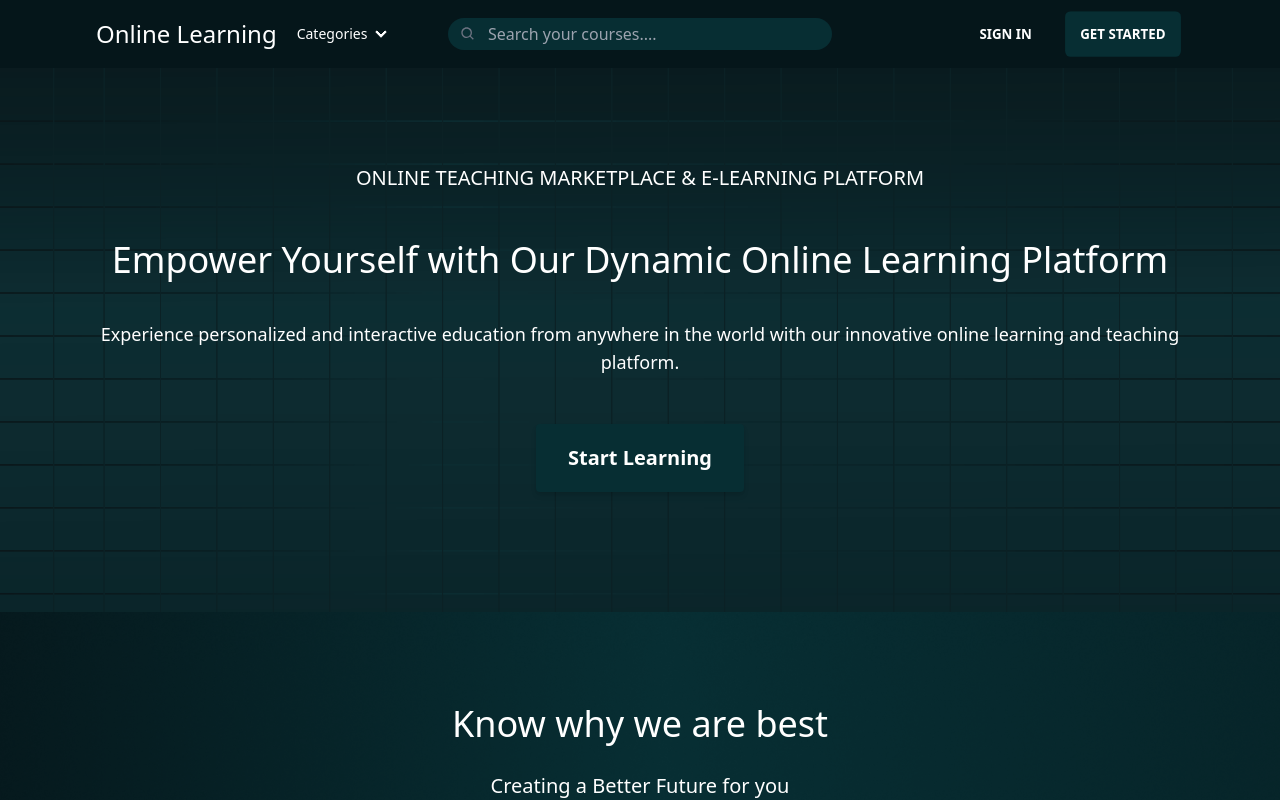
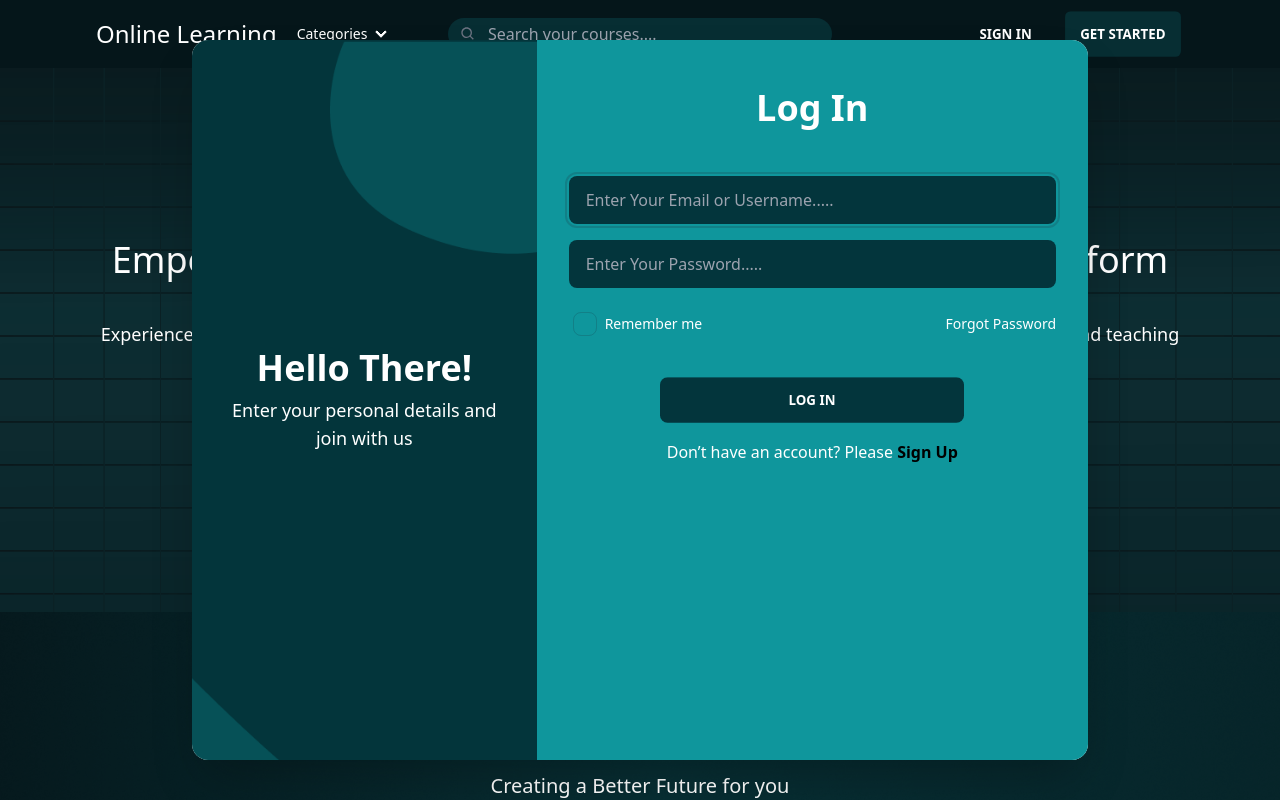
Before and after one commit to Zannatul-Fahmida/online-learning, a Next.js app: page / in a window 1280 px wide. Both pictures are taken after a click on the button "SIGN IN". Shown: the top 800 px of the page. Built offline with nearby package versions, Linux system fonts and the light colour scheme.

Commit message:
login and reset modal added

```diff
--- /dev/null
+++ b/components/Register/ForgotModal.jsx
@@ -0,0 +1,51 @@
+import styles from "../../styles/Register.module.css";
+
+export default function ForgotModal({ setForgotModalOpen }) {
+  return (
+    <dialog id="my_modal_3" className="modal">
+      <div className="modal-box flex items-center text-black p-0 h-full w-11/12 max-w-4xl">
+        <div
+          className={`${styles.registerBg} h-full px-10 text-white text-center flex flex-col justify-center`}
+        >
+          <h2 className="text-4xl font-bold">Hello There!</h2>
+          <p className="text-lg mt-2">
+            Create a strong password and
+            <br /> keep it secret
+          </p>
+        </div>
+        <div
+          style={{ backgroundColor: "#0F969C" }}
+          className="flex flex-col items-center flex-grow h-full text-white px-8"
+        >
+          <h1 className="text-4xl font-bold pt-12">Reset Password</h1>
+          <p className="text-center text-lg mt-6 mb-12">
+            Enter your email address and we will send a verification <br />
+            link to reset your password
+          </p>
+          <input
+            type="email"
+            placeholder="Your Email Address"
+            className={`${styles.tealBg} input w-full mb-4`}
+          />
+          <div className="flex items-center justify-around w-full mt-12">
+            <form method="dialog">
+              <button
+                className={`${styles.tealBg} btn text-white border-0 hover:bg-gray-800/80 px-12`}
+              >
+                Cancel
+              </button>
+            </form>
+            <button
+              className={`${styles.tealBg} btn text-white border-0 hover:bg-gray-800/80 px-12`}
+            >
+              Submit
+            </button>
+          </div>
+        </div>
+      </div>
+      <form method="dialog" className="modal-backdrop">
+        <button onClick={() => setForgotModalOpen(false)}>close</button>
+      </form>
+    </dialog>
+  );
+}
--- /dev/null
+++ b/components/Register/LoginModal.jsx
@@ -0,0 +1,76 @@
+import Link from "next/link";
+import styles from "../../styles/Register.module.css";
+import { useState } from "react";
+import ForgotModal from "./ForgotModal";
+
+export default function LoginModal({ setLoginModalOpen }) {
+    const [forgotModalOpen, setForgotModalOpen] = useState(false);
+
+    const handleForgotModal = (id) => {
+      if (!forgotModalOpen) {
+        setForgotModalOpen(true);
+        setTimeout(() => {
+          const modal = document.getElementById(id);
+          if (modal) {
+            modal.showModal();
+          }
+        }, 0);
+      }
+    };
+  return (
+    <dialog id="my_modal_1" className="modal">
+      <div className="modal-box flex items-center text-black p-0 h-full w-11/12 max-w-4xl">
+        <div
+          className={`${styles.registerBg} h-full px-10 text-white text-center flex flex-col justify-center`}
+        >
+          <h2 className="text-4xl font-bold">Hello There!</h2>
+          <p className="text-lg mt-2">
+            Enter your personal details and <br /> join with us
+          </p>
+        </div>
+        <div
+          style={{ backgroundColor: "#0F969C" }}
+          className="flex flex-col items-center flex-grow h-full text-white px-8"
+        >
+          <h1 className="text-4xl font-bold py-12">Log In</h1>
+          <input
+            type="text"
+            placeholder="Enter Your Email or Username....."
+            className={`${styles.tealBg} input w-full mb-4`}
+          />
+          <input
+            type="text"
+            placeholder="Enter Your Password....."
+            className={`${styles.tealBg} input w-full mb-4`}
+          />
+          <div className="flex items-center justify-between w-full">
+            <div className="form-control">
+              <label className="label cursor-pointer">
+                <input type="checkbox" defaultChecked={false} className="checkbox" />
+                <span className="label-text ml-2 text-white">Remember me</span>
+              </label>
+            </div>
+            <button className="text-sm" onClick={() => handleForgotModal("my_modal_3")}>Forgot Password</button>
+            {forgotModalOpen && (
+                <ForgotModal setForgotModalOpen={setForgotModalOpen} />
+              )}
+          </div>
+          <button
+            className={`${styles.tealBg} btn text-white border-0 hover:bg-gray-800/80 w-80 mt-8 mb-4`}
+          >
+            Log In
+          </button>
+          <p>
+            Don’t have an account? Please{" "}
+            <Link href="/" className="text-black font-semibold">
+              Sign Up
+            </Link>
+          </p>
+        </div>
+      </div>
+      <form method="dialog" className="modal-backdrop">
+        <button onClick={() => setLoginModalOpen(false)}>close</button>
+      </form>
+    </dialog>
+  );
+}
--- a/components/Register/RegisterModal.jsx
+++ b/components/Register/RegisterModal.jsx
@@ -3,7 +3,7 @@ import styles from "../../styles/Register.module.css";
 
 export default function RegisterModal({ setRegisterModalOpen }) {
   return (
-    <dialog id="my_modal_5" className="modal">
+    <dialog id="my_modal_2" className="modal">
       <div className="modal-box flex items-center text-black p-0 h-full w-11/12 max-w-4xl">
         <div
           className={`${styles.registerBg} h-full px-10 text-white text-center flex flex-col justify-center`}
--- a/components/Shared/Navbar.jsx
+++ b/components/Shared/Navbar.jsx
@@ -3,6 +3,7 @@ import { BiSearch } from "react-icons/bi";
 import styles from "../../styles/Home.module.css";
 import { useState } from "react";
 import RegisterModal from "../Register/RegisterModal";
+import LoginModal from "../Register/LoginModal";
 
 const categoriesItems = [
   {
@@ -49,6 +50,7 @@ const categoriesItems = [
 
 export default function Navbar() {
   const [registerModalOpen, setRegisterModalOpen] = useState(false);
+  const [loginModalOpen, setLoginModalOpen] = useState(false);
 
   const handleRegisterModal = (id) => {
     if (!registerModalOpen) {
@@ -62,7 +64,18 @@ export default function Navbar() {
     }
   };
 
-  console.log(registerModalOpen);
+  const handleLoginModal = (id) => {
+    if (!loginModalOpen) {
+      setLoginModalOpen(true);
+      setTimeout(() => {
+        const modal = document.getElementById(id);
+        if (modal) {
+          modal.showModal();
+        }
+      }, 0);
+    }
+  };
+
   return (
     <div className={`${styles.darkTealBg} navbar text-white md:px-24`}>
       <div className="navbar-start w-full md:w-1/2">
@@ -155,10 +168,13 @@ export default function Navbar() {
         </div>
       </div>
       <div className="navbar-end hidden lg:flex">
-        <button className="btn btn-ghost">Sign In</button>
+        <button className="btn btn-ghost" onClick={() => handleLoginModal("my_modal_1")}>Sign In</button>
+        {loginModalOpen && (
+          <LoginModal setLoginModalOpen={setLoginModalOpen} />
+        )}
         <button
           className={`${styles.tealBg} btn text-white border-0 rounded-md hover:bg-teal-900 ml-3`}
-          onClick={() => handleRegisterModal("my_modal_5")}
+          onClick={() => handleRegisterModal("my_modal_2")}
         >
           Get Started
         </button>
```
